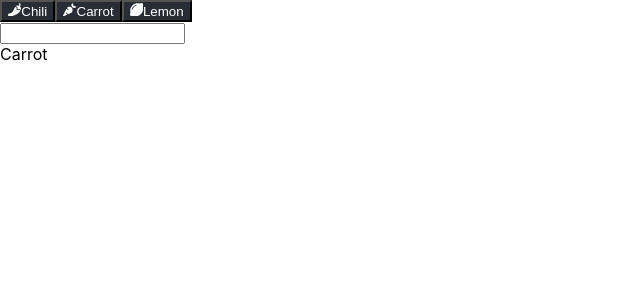
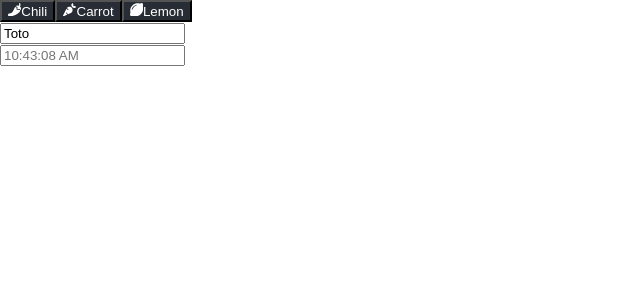
Before and after one commit to Nvmeless/chimpokomon-front, a React (Create React App) app: page / in a window 1280 px wide. Both pictures are taken after a click on the button "Carrot". Shown: the top 300 px of the page, without its empty margins (0-640 px from the left). Built offline with nearby package versions, Linux system fonts and the light colour scheme.

Commit message:
ft: Lifecycle

```diff
--- a/package.json
+++ b/package.json
@@ -6,6 +6,7 @@
     "@testing-library/jest-dom": "^5.17.0",
     "@testing-library/react": "^13.4.0",
     "@testing-library/user-event": "^13.5.0",
+    "axios": "^1.6.7",
     "react": "^18.2.0",
     "react-dom": "^18.2.0",
     "react-icons": "^5.0.1",
--- a/src/App.js
+++ b/src/App.js
@@ -8,6 +8,7 @@ import {
   Divider,
   Button,
   InputText,
+  Clock,
 } from "./components/atoms";
 import {
   FaCarrot,
@@ -48,7 +49,11 @@ function App() {
   const renderPage = () => {
     switch (page) {
       case "carrot":
-        return <div>Carrot</div>;
+        return (
+          <div>
+            <Clock / >
+          </div>
+        );
         break;
       case "lemon":
         return <div>Lemon</div>;
--- /dev/null
+++ b/src/components/atoms/Clock/Clock.jsx
@@ -0,0 +1,34 @@
+import React, { useState, useEffect } from "react";
+
+const Clock = () => {
+  const [time, setTime] = useState(0);
+  const [tata, setTata] = useState("titi");
+  useEffect(() => {
+    let clock = setInterval(() => {
+      setTime(new Date().toLocaleTimeString());
+    }, 1000);
+
+    return () => {
+      console.log("Intervl cleared");
+      clearInterval(clock);
+    };
+  }, []);
+
+  useEffect(() => {
+    console.log("UseEffect Called");
+  }, [tata]);
+
+
+  const toto = (e) => {
+    console.log("function called");
+
+    setTata("tata");
+
+    if (e.target.value == "tonton") {
+      setTata("tonton");
+    }
+  };
+  return <input placeholder={time} onChange={toto}></input>;
+};
+
+export default Clock;
--- a/src/components/atoms/InputText/InputText.jsx
+++ b/src/components/atoms/InputText/InputText.jsx
@@ -11,7 +11,11 @@ const InputText = () => {
   };
   return (
     <>
-      <StyledInput onChange={handleText} />
+      <StyledInput
+        placeholder="ripipim"
+        defaultValue="Toto"
+        onChange={handleText}
+      />
       {value}
     </>
   );
--- a/src/components/atoms/index.js
+++ b/src/components/atoms/index.js
@@ -3,5 +3,5 @@ import Card from "./Card/Card";
 import Divider from "./Divider/Divider";
 import InputText from "./InputText/InputText";
 import Paragraph from "./Paragraph/Paragraph";
-
-export { Button, Card, Divider, InputText, Paragraph };
+import Clock from "./Clock/Clock";
+export { Button, Card, Clock, Divider, InputText, Paragraph };
```
Also changed, not shown: src/components/atoms/HttpExample/HttpExample.jsx (added, +15 -0 lines), 1 other file (tests, documents, lock files or other folders).
